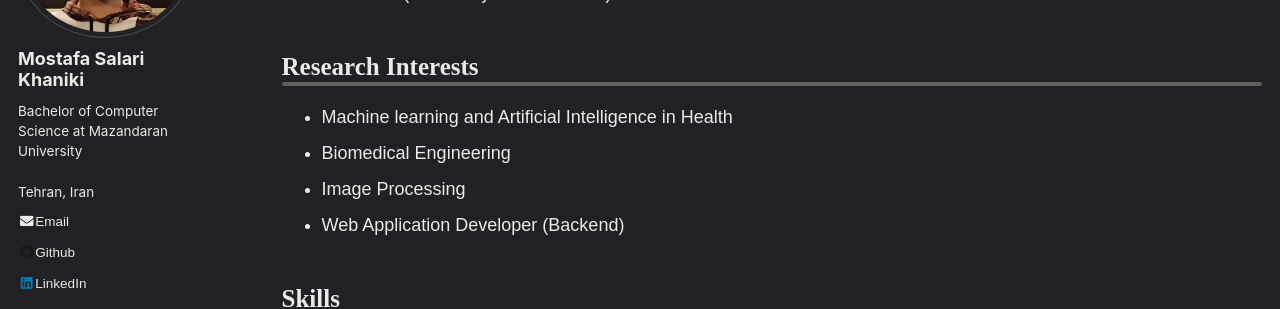
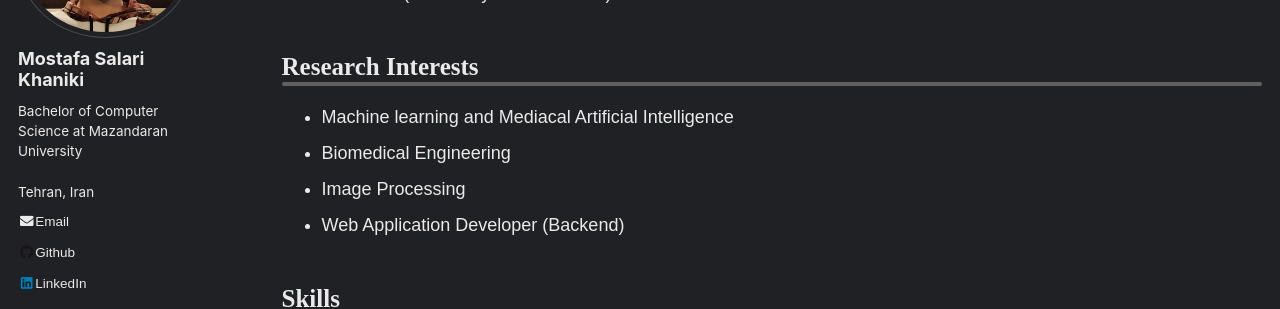
Before and after one commit to mostafasalarikhaniki/mostafasalarikhaniki.github.io, a Jekyll site: the page built from _pages/cv.md, in a window 1280 px wide and 900 px high, scrolled down 395 px. Shown: the part 153-462 px from the top of the window. Built offline with Jekyll 4.4.1, drawn with Linux system fonts in a browser that asks for light colours.

Commit message:
replace cv

```diff
--- a/_pages/cv.html
+++ b/_pages/cv.html
@@ -88,7 +88,7 @@
     </h2>
 
     <ul>
-        <li>Machine learning and Artificial Intelligence in Health</li>
+        <li>Machine learning and Mediacal Artificial Intelligence</li>
         <li>Biomedical Engineering</li>
         <li>Image Processing</li>
         <li>Web Application Developer (Backend)</li>
```
Also changed, not shown: 2 other files.
